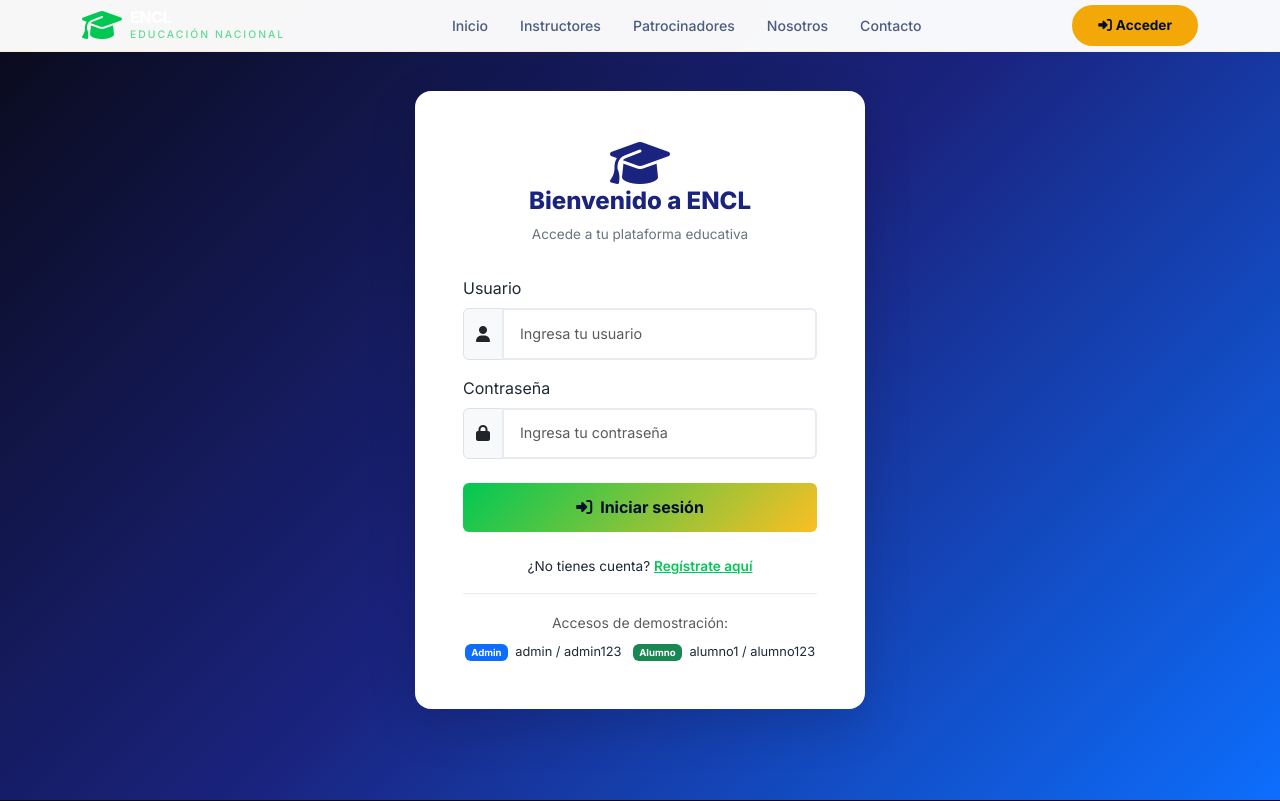
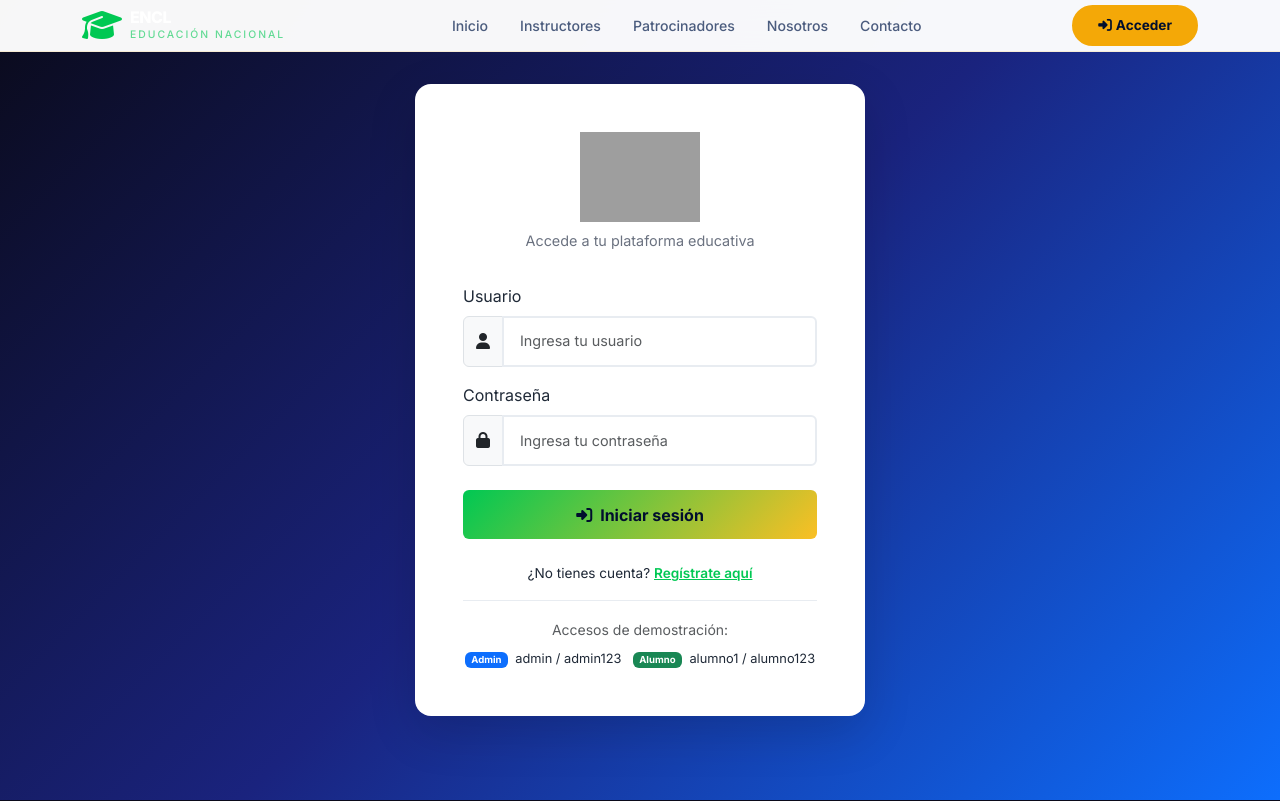
Before and after one commit to jor231974/encl-plataforma, a Flask app: page /login in a window 1280 px wide. Shown: the top 801 px of the page. Run offline with Flask 3, Linux system fonts and the light colour scheme; data that the repository does not hold is empty; grey boxes are pictures that could not be loaded.

Commit message:
fix: replace graduation cap icon with encabezado1 in login/registro

```diff
--- a/templates/login.html
+++ b/templates/login.html
@@ -3,9 +3,8 @@
 <div class="auth-page">
     <div class="auth-card">
         <div class="auth-logo">
-            <i class="fas fa-graduation-cap" style="font-size: 3rem; color: var(--primary);"></i>
-            <h3>Bienvenido a ENCL</h3>
-            <p>Accede a tu plataforma educativa</p>
+            <img src="/uploads/encabezado1.jpeg" alt="ENCL" style="width: 120px; height: auto; margin-bottom: 0.5rem;">
+            <p style="font-size: 0.9rem; color: var(--gray-600);">Accede a tu plataforma educativa</p>
         </div>
         <form method="POST">
             <div class="mb-3">
--- a/templates/registro.html
+++ b/templates/registro.html
@@ -3,7 +3,7 @@
 <div class="auth-page">
     <div class="auth-card">
         <div class="auth-logo">
-            <i class="fas fa-graduation-cap" style="font-size: 3rem; color: var(--primary);"></i>
+            <img src="/uploads/encabezado1.jpeg" alt="ENCL" style="width: 120px; height: auto; margin-bottom: 0.5rem;">
             <h3>Crear cuenta</h3>
             <p>Únete a la comunidad educativa ENCL</p>
         </div>
```
